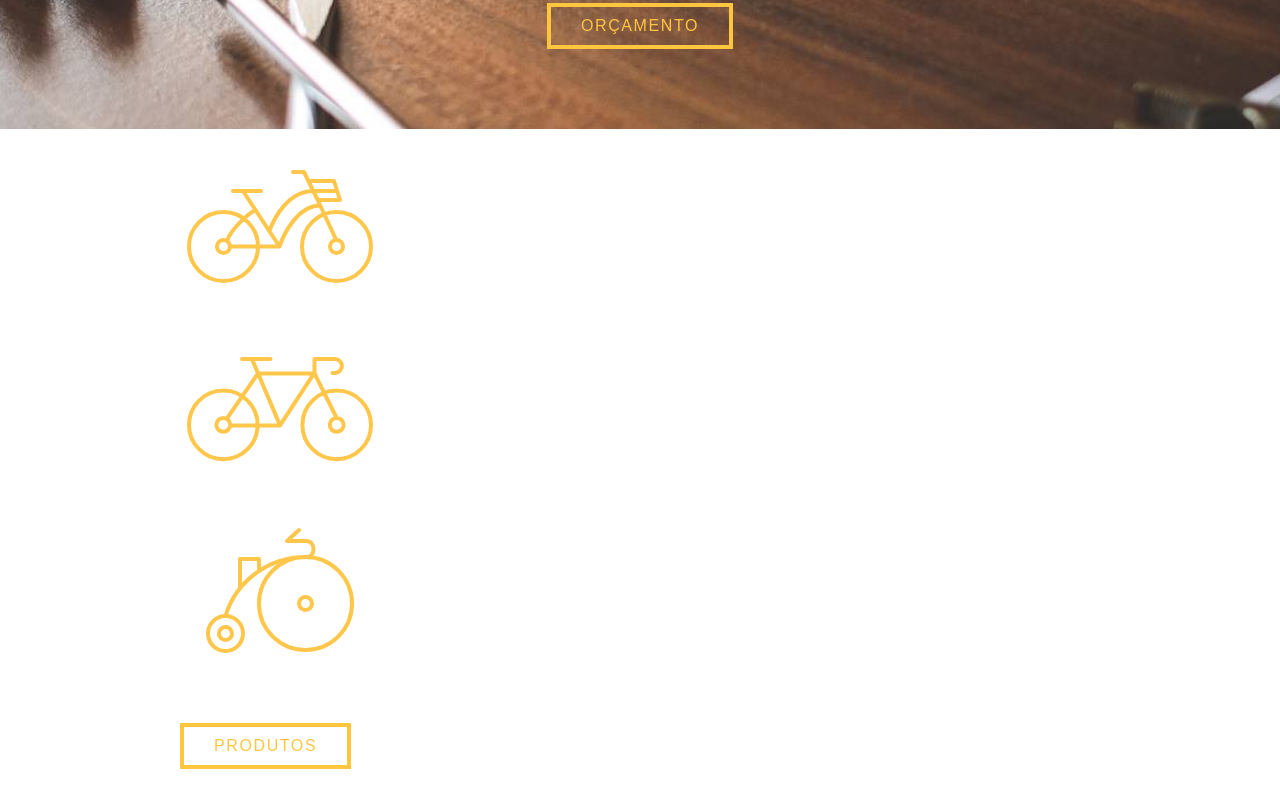
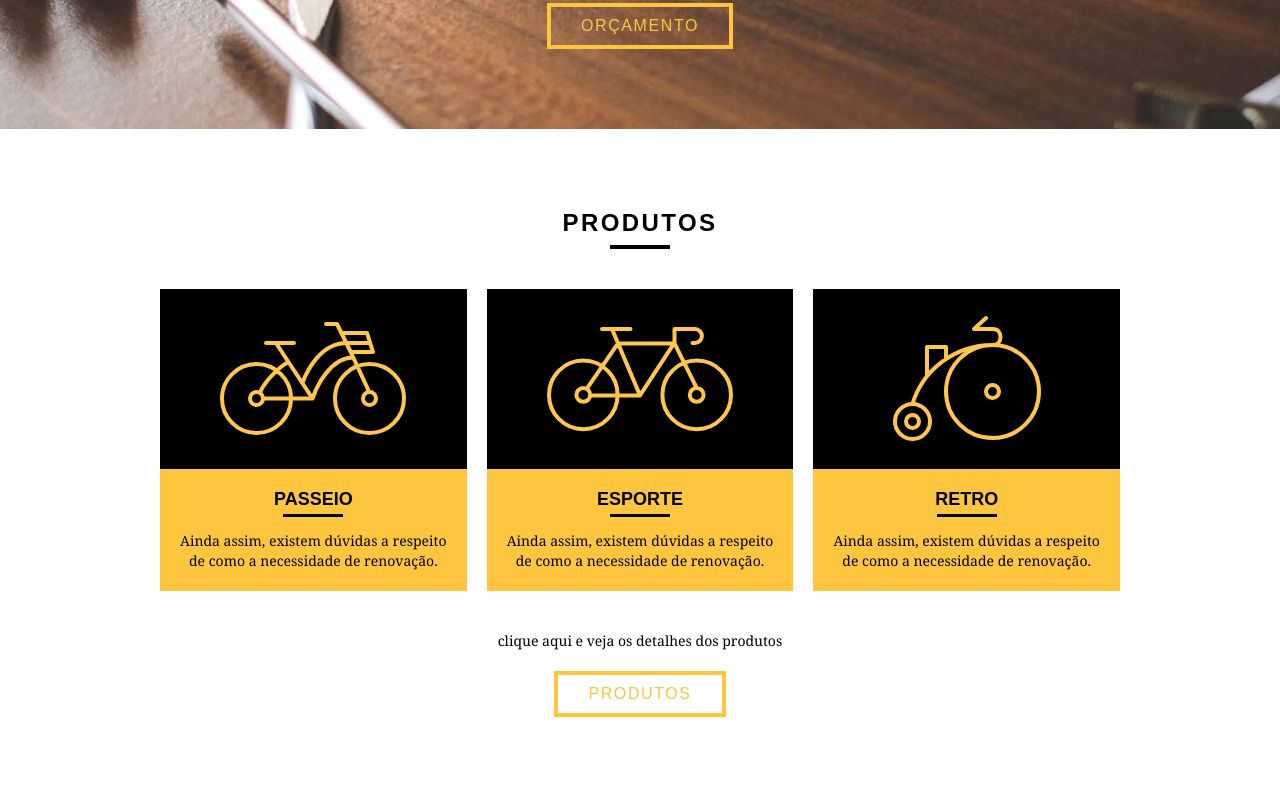
Before and after one commit to douglas0994/bikcraft, a plain HTML site: page index.html in a window 1280 px wide. Shown: the part 380-1174 px from the top of the page. Drawn offline with Linux system fonts and the light colour scheme.

Commit message:
finalizado lista produtos css

```diff
--- a/css/componentes.css
+++ b/css/componentes.css
@@ -54,3 +54,19 @@ p {
   padding: 10px 30px;
   display: inline-block;
 }
+
+.subtitulo {
+  font-size: 24px;
+  text-transform: uppercase;
+  letter-spacing: .1em;
+  color: black;
+}
+
+.subtitulo::after {
+  content: '';
+  width: 60px;
+  height: 4px;
+  background-color: black;
+  display: block;
+  margin: 8px auto;
+}
--- a/css/home.css
+++ b/css/home.css
@@ -79,3 +79,57 @@
   text-transform: uppercase;
   letter-spacing: .1em;
 }
+
+.produtos {
+  padding: 80px 0;
+  text-align: center;
+}
+
+.produtos-lista {
+  display: grid;
+  grid-template-columns: 1fr 1fr 1fr;
+  gap: 20px;
+  text-align: center;
+  margin-top: 40px;
+}
+
+.produtos-logo {
+  background: black;
+  padding: 20px;
+}
+
+.produtos-logo img {
+  margin: 0 auto;
+}
+
+.produtos-item {
+  background-color: #fec63e;
+  margin-bottom: 40px;
+}
+
+.produtos-item h3 {
+  text-transform: uppercase;
+  margin-top: 20px;
+  font-size: 18px;
+  color: black;
+}
+
+.produtos-item h3::after {
+  content: '';
+  width: 60px;
+  height: 3px;
+  background: black;
+  display: block;
+  margin: 4px auto;
+}
+
+.produtos-item p {
+  padding: 10px 20px 20px 20px;
+  color: black;
+}
+
+.call p {
+  font-size: 14px;
+  color: black;
+  margin-bottom: 20px;
+}
```
